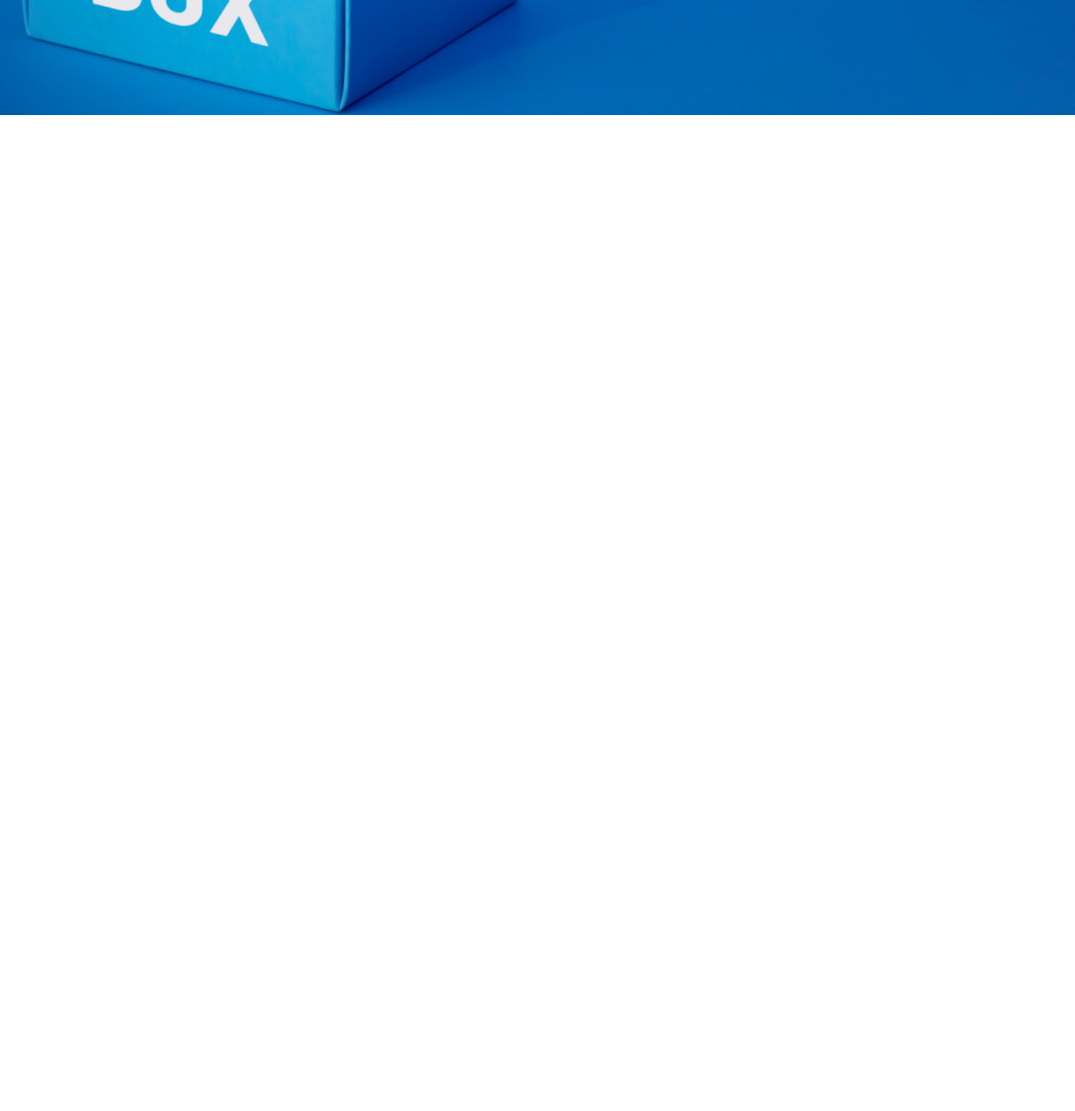
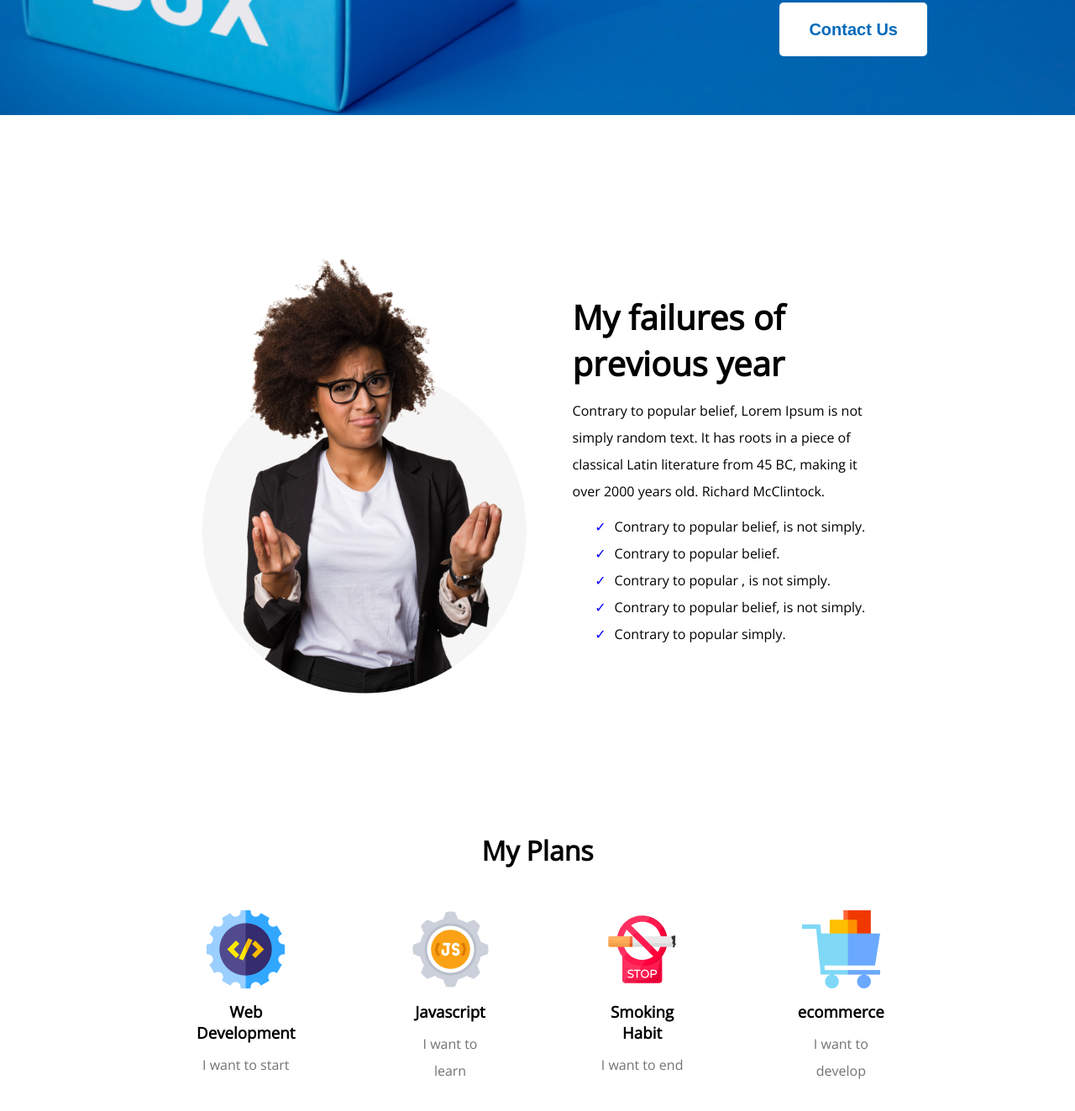
Before and after one commit to md-hanif14/first-assignment-of-ph, a plain HTML site: page index.html in a window 1280 px wide. Shown: the part 813-2136 px from the top of the page at 84% size. Before the commit the page ends 950 px from the top, so only its background shows below. Drawn offline with nearby package versions, Linux system fonts and the light colour scheme.

Commit message:
main added

```diff
--- a/all styles/style.css
+++ b/all styles/style.css
@@ -1,5 +1,13 @@
+ @import url('https://fonts.googleapis.com/css2?family=Open+Sans&display=swap');
 * {
     margin: 0;
+}
+body  {
+    font-family: 'Open Sans', sans-serif;
+}
+body p, body ul li {
+    line-height: 2;
+
 }
 
 .all-think {
@@ -31,12 +39,12 @@
     font-weight: 700;
     font-size: 65px;
     color: #FFFFFF;
-    font-family: 'Work Sans';
+
 }
 
 .all-think-text {
     margin-bottom: 40px;
-    line-height: 2;
+
     font-weight: 400;
     font-size: 18px;
     color: #FFFFFF;
@@ -54,3 +62,101 @@
     border-radius: 5px;
     cursor: pointer;
 }
+
+/* failures */
+.failures {
+
+    margin-top: 10rem;
+    max-width: 65%;
+    display: flex;
+    margin-right: auto;
+    margin-left: auto;
+    margin-bottom: 10rem;
+
+}
+
+.failures-description {
+    width: 100%;
+    text-align: left;
+    position: relative;
+
+}
+
+.fail-desc-ch {
+    width: 90%;
+    position: absolute;
+    bottom: 60px;
+    right: 0;
+
+}
+
+.failures-text {
+    margin-bottom: 10px;
+
+}
+
+.failures-img {
+    height: 100%;
+    width: 100%;
+}
+
+.failures-img img {
+    width: 100%;
+    height: 100%;
+}
+
+
+/* ul li styles */
+.failures-list li::marker {
+    content: '\2713';
+    color: blue;
+
+}
+
+.gap {
+    padding: 0 10px;
+}
+
+.failures-head {
+    margin-block-start: 0.67em;
+    margin-block-end: 0.67em;
+    font-size: 2.5rem;
+    margin-bottom: 13px;
+
+}
+
+/* my plan */
+.plan_parent  {
+    /* margin-top: 10rem; */
+    max-width: 65%;
+
+    margin-right: auto;
+    margin-left: auto;
+    margin-bottom: 10rem;
+
+}
+.plan_head {
+    margin-bottom: 50px;
+    text-align: center;
+
+}
+.plan_head h1 {
+    font-weight: 700;
+    font-size: 2rem;
+}
+.plans {
+    gap: 8rem;
+    display: flex;
+    justify-content: center;
+    width: 100%;
+}
+.plans_ch img, .plans_ch h3 {
+    margin-bottom: 10px;
+}
+.plans_ch {
+    text-align: center;
+}
+.plans_ch p{
+    color: #737272;
+
+}
--- a/index.html
+++ b/index.html
@@ -6,16 +6,20 @@
     <meta http-equiv="X-UA-Compatible" content="IE=edge">
     <meta name="viewport" content="width=device-width, initial-scale=1.0">
     <title>first assignment of ph</title>
+    <link rel="stylesheet"
+        href="https://fonts.googleapis.com/css2?family=Material+Symbols+Outlined:opsz,wght,FILL,GRAD@20..48,100..700,0..1,-50..200" />
     <link rel="stylesheet" href="all styles/style.css">
 </head>
 
 <body>
+    <!-- all think content -->
     <header>
         <div class="all-think">
             <div class="all-think-content">
                 <h1 class="all-think-title">All Thinks Are Possible If You believe</h1>
 
-                <p class="all-think-text">There are many variations of passages of Lorem Ipsum available, but the majority have suffered
+                <p class="all-think-text">There are many variations of passages of Lorem Ipsum available, but the
+                    majority have suffered
                     alteration in some form, by injected humour, or randomised words</p>
 
                 <button class="btn-primary">Contact Us</button>
@@ -23,6 +27,72 @@
             </div>
 
         </div>
+        <!-- failures -->
+        <section>
+            <div class="failures">
+                <div class="failures-img">
+                    <img src="images/person.png" alt="">
+
+                </div>
+
+                <div class="failures-description">
+                    <div class="fail-desc-ch">
+                        <h1 class="failures-head">My failures of previous year</h1>
+
+                    <p class="failures-text">Contrary to popular belief, Lorem Ipsum is not simply random text. It has roots in a piece of
+                        classical Latin literature from 45 BC, making it over 2000 years old. Richard McClintock.</p>
+                    <ul class="failures-list">
+                        <li class="gap">Contrary to popular belief, is not simply.</li>
+                        <li class="gap">Contrary to popular belief.</li>
+                        <li class="gap">Contrary to popular , is not simply.</li>
+                        <li class="gap">Contrary to popular belief, is not simply.</li>
+                        <li class="gap">Contrary to popular simply.</li>
+                    </ul>
+                    </div>
+
+                </div>
+
+            </div>
+
+        </section>
+
+        <!-- My plans -->
+        <section>
+            <div class="plan_parent">
+                <div class="plan_head">
+                    <h1>My Plans</h1>
+                </div>
+                <div class="plans">
+                    <div class="plans_ch">
+                        <img src="/images/icons/web.png" alt="">
+                        <h3>Web Development</h3>
+
+                        <p>I want to start</p>
+
+                    </div>
+                    <div class="plans_ch">
+                        <img src="/images/icons/js.png" alt="">
+                        <h3>Javascript</h3>
+                        <p>I want to learn</p>
+
+                    </div>
+                    <div class="plans_ch">
+                        <img src="/images/icons/smoke.png" alt="">
+                        <h3>Smoking Habit</h3>
+                        <p>I want to end</p>
+
+                    </div>
+                    <div class="plans_ch">
+                        <img src="/images/icons/ecom.png" alt="">
+                        <h3>ecommerce</h3>
+                        <p>I want to develop</p>
+                    </div>
+
+                </div>
+            </div>
+        </section>
+
+
 
     </header>
 
```
